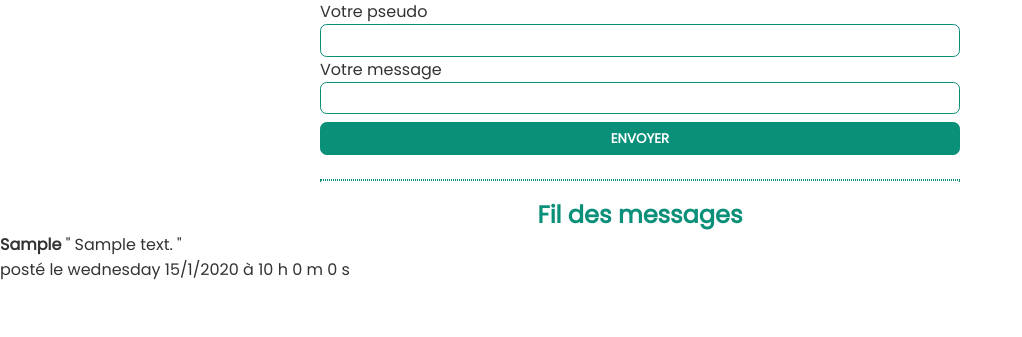
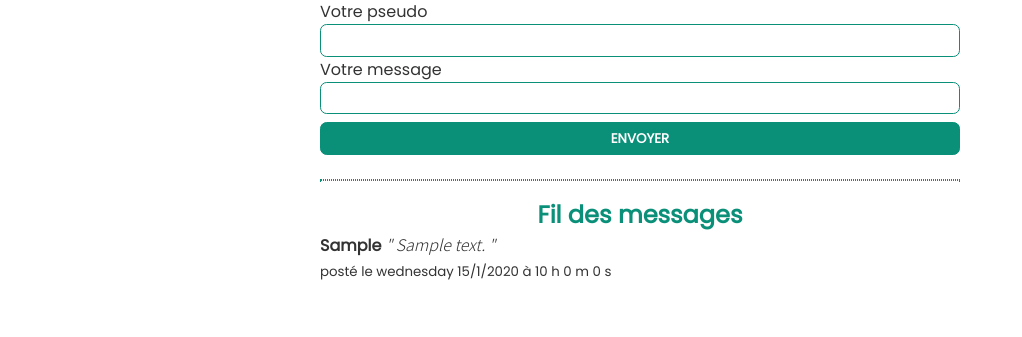
Before and after one commit to fatmaabdraman59-stack/MINICHAT, a PHP site: page / in a window 1280 px wide. Shown: the part 100-437 px from the top of the page, without its empty margins (0-1022 px from the left). Run offline with PHP 8.4, Linux system fonts and the light colour scheme; tables that the repository leaves empty or names only in its code hold one stand-in row (values such as "Sample post").

Commit message:
Handle display of messages feed with CSS

```diff
--- a/dist/css/style.css
+++ b/dist/css/style.css
@@ -6,6 +6,10 @@ input[type="text"], input[type="submit"] {
   padding: .4em;
   border-radius: .5em;
   border: 1px solid #0a8f79; }
+
+form, #feed {
+  width: 50%;
+  margin: 2vh auto; }
 
 *, ::before, ::after {
   box-sizing: border-box;
@@ -17,10 +21,6 @@ input[type="text"], input[type="submit"] {
 h1, h2 {
   color: #0a8f79;
   text-align: center; }
-
-form {
-  width: 50%;
-  margin: 2vh auto; }
 
 hr {
   width: 50%;
@@ -50,7 +50,8 @@ input[type="submit"] {
 #feed .pseudo {
   font-weight: bold; }
 #feed .message {
-  font-family: "Noto Sans JP", sans-serif; }
+  font-family: "Noto Sans JP", sans-serif;
+  font-style: italic; }
 #feed .posted {
   font-size: smaller; }
 
--- a/feed.php
+++ b/feed.php
@@ -15,8 +15,8 @@ $reponse = $bdd->query('SELECT pseudo,
 while($datas = $reponse->fetch()){
 ?>
 <div class="feed-content">
-    <p class="post"><?php echo '<strong>'.$datas['pseudo'].'</strong>' .' " '. $datas['message'].' "'; ?></p>
-    <p class="time"><?php echo 'posté le '. $datas['nameday']. ' '. $datas['day']. '/'. $datas['month'].'/'. $datas['year']. ' à '. $datas['hour'] . ' h ' . $datas['minute']. ' m ' . $datas['seconde'] . ' s ';?></p>
+    <p class="post"><?php echo '<span class="pseudo">'.$datas['pseudo'].'</span>' .' <span class="message">" '. $datas['message'].' "</span>'; ?></p>
+    <p class="time"><?php echo '<span class="posted">posté le '. $datas['nameday']. ' '. $datas['day']. '/'. $datas['month'].'/'. $datas['year']. ' à '. $datas['hour'] . ' h ' . $datas['minute']. ' m ' . $datas['seconde'] . ' s </span>';?></p>
 </div>
 <?php
 }
--- a/src/sass/_placeholders.scss
+++ b/src/sass/_placeholders.scss
@@ -3,3 +3,8 @@
     border-radius: .5em;
     border: 1px solid $primary-color;
 }
+
+%block-center{
+    width: 50%;
+    margin: 2vh auto;
+}
--- a/src/sass/style.scss
+++ b/src/sass/style.scss
@@ -15,8 +15,7 @@ h1, h2{
 }
 
 form{
-    width: 50%;
-    margin: 2vh auto;
+    @extend %block-center;
 }
 
 hr{
@@ -55,12 +54,16 @@ input[type="submit"]{
 }
 
 #feed{
+
+    @extend %block-center;
+
     .pseudo{
         font-weight: bold;
     }
 
     .message{
         font-family: $font-msg;
+        font-style: italic;
     }
 
     .posted{
```
Also changed, not shown: 1 other file.
